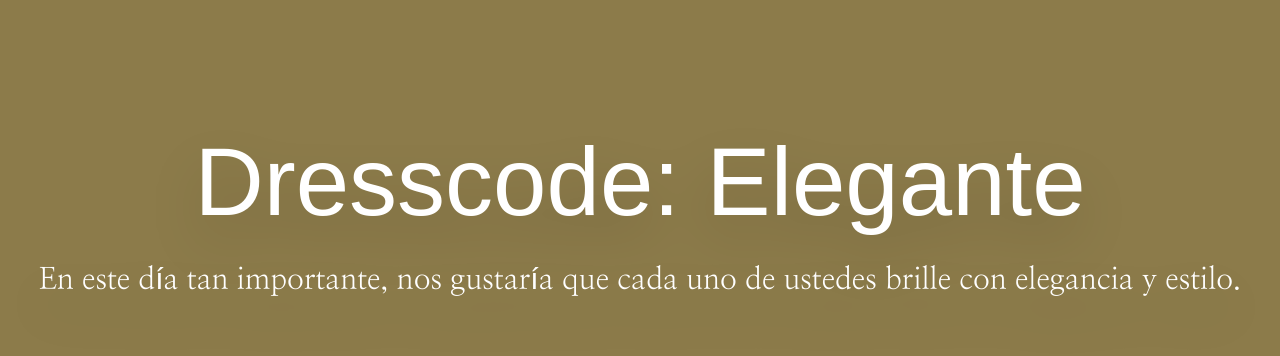
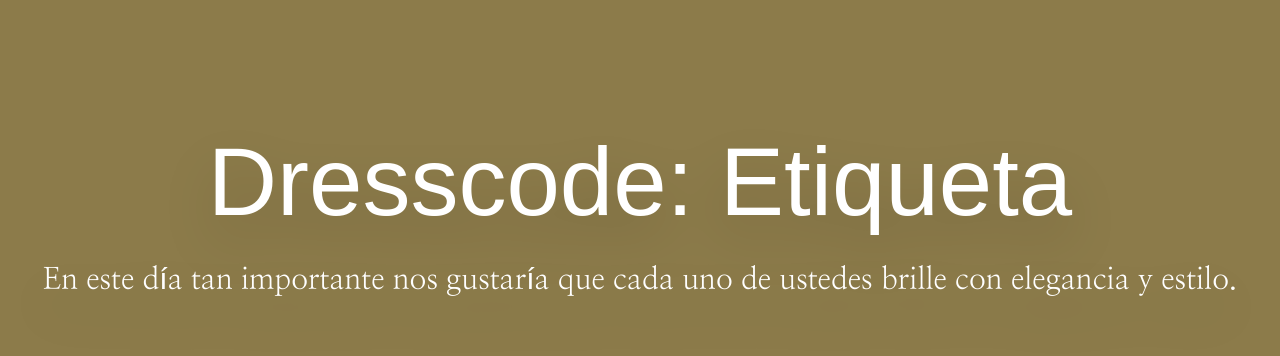
Before and after one commit to lucasdellasala/conilucas, a Next.js app: page / in a window 1280 px wide. Shown: the part 4980-5336 px from the top of the page. Built offline with nearby package versions, Linux system fonts and the light colour scheme; a web font is replaced by a local one.

Commit message:
feat: improve things

```diff
--- a/app/components/Span.tsx
+++ b/app/components/Span.tsx
@@ -8,7 +8,7 @@ export const Span = ({
   className?: string;
 }) => {
   return (
-    <span className="font-bold text-black italic">
+    <span className="font-bold text-yellow-400 italic">
       {children}
     </span>
   );
--- a/app/sections/Dresscode.tsx
+++ b/app/sections/Dresscode.tsx
@@ -4,9 +4,9 @@ import { backgroundColors } from "../config";
 export function Dresscode() {
   return (
     <Template backgroundColor={backgroundColors[5]}>
-      <Subtitle className="pb-8">Dresscode: Elegante</Subtitle>
+      <Subtitle className="pb-8">Dresscode: Etiqueta</Subtitle>
       <Paragraph className="!text-left pt-4 lg:pt-0">
-        En este día tan importante, nos gustaría que cada uno de ustedes brille
+        En este día tan importante nos gustaría que cada uno de ustedes brille
         con elegancia y estilo.
       </Paragraph>
     </Template>
--- a/app/sections/Gift.tsx
+++ b/app/sections/Gift.tsx
@@ -9,7 +9,7 @@ export function Gift() {
       </Subtitle>
       <Paragraph className={`!text-left pt-0 sm:pt-4 lg:pt-16 xl:pt-24 w-full`}>
         Para celebrar nuestro enlace y empezar esta nueva etapa, hemos decidido
-        hacer un gran viaje y disfrutar de nuevas experiencias juntos. En lugar
+        hacer un gran viaje por el mundo y disfrutar de nuevas experiencias juntos. En lugar
         de regalos tradicionales, hemos optado por una colecta para apoyar
         nuestros planes.
       </Paragraph>
```
